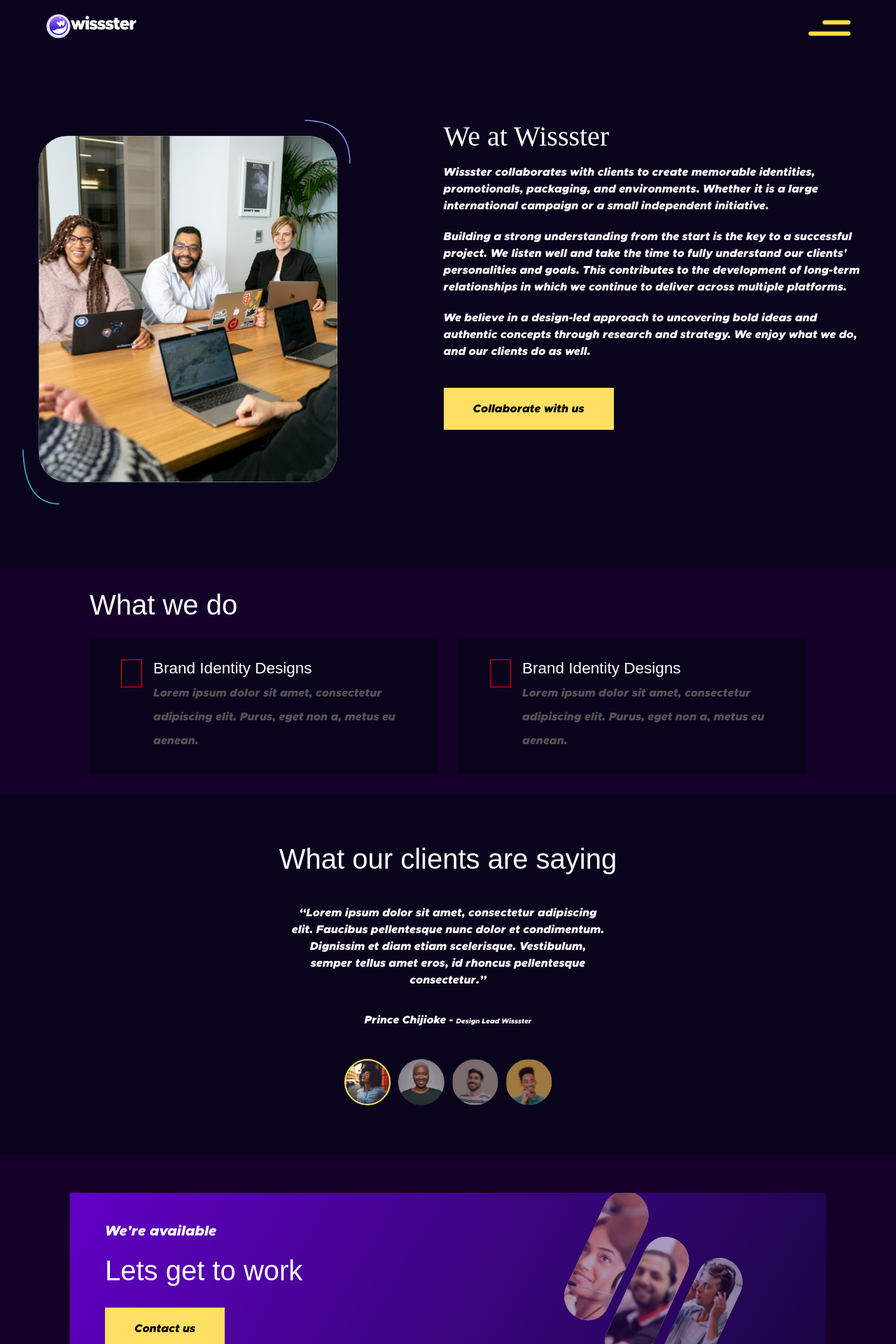
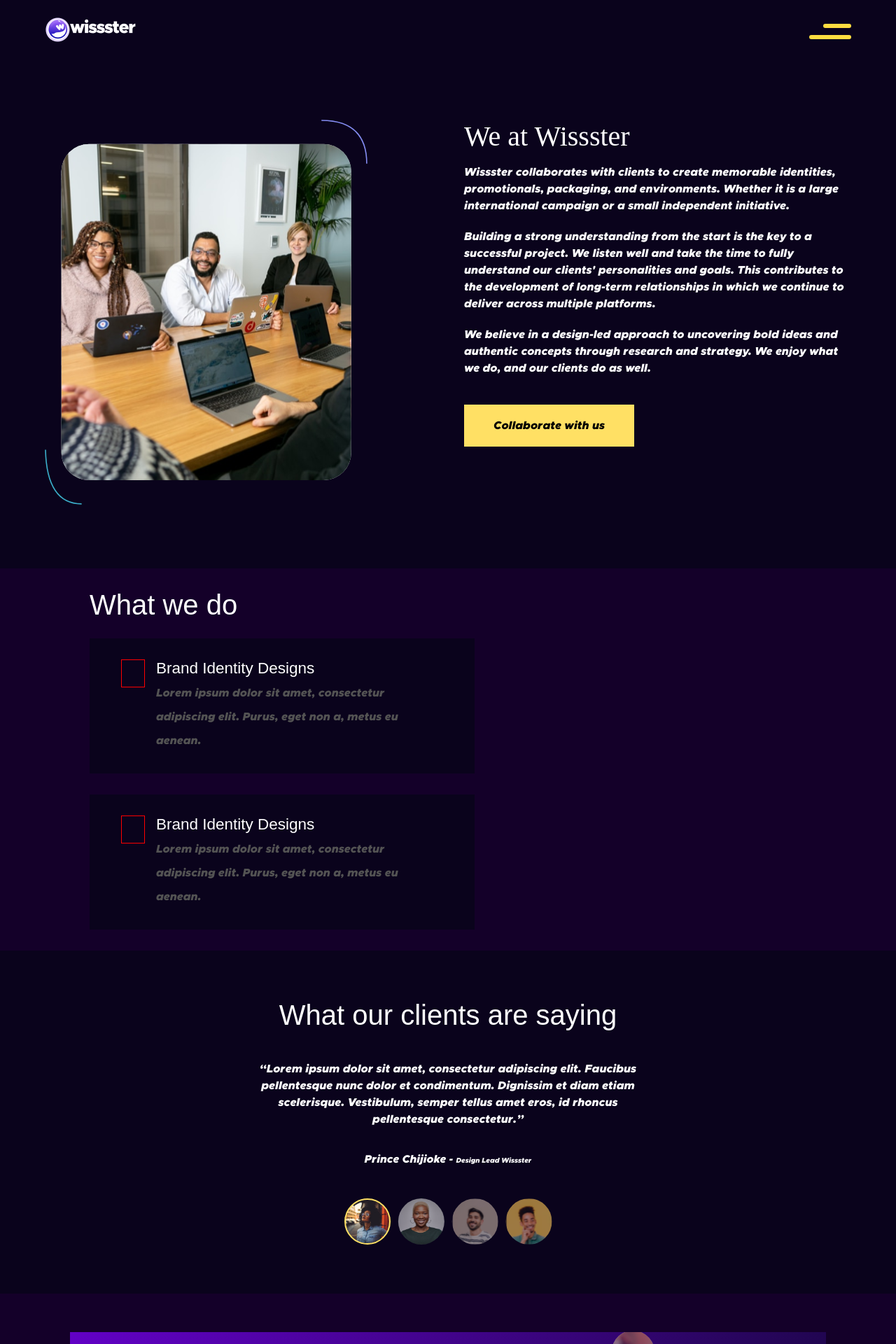
Before and after one commit to tochukwujonah/wissster, a React (Create React App) app: page /about in a window 1280 px wide. Shown: the top 1920 px of the page at 70% size. Built offline with nearby package versions, Linux system fonts and the light colour scheme; a web font is replaced by a local one.

Commit message:
about landing page

```diff
--- a/src/components/aboutUs/style.js
+++ b/src/components/aboutUs/style.js
@@ -8,20 +8,23 @@
 `;
 
 export const InnerContainer = styled.div`
-  width: 100%;
+  width: 90%;
   display: flex;
   flex-direction: row;
-  justify-content: center;
+  justify-content: space-between;
   max-width: 1300px;
 
-  /* align-items: center; */
   padding: 9.1rem 0;
   margin: 0 auto;
+  @media (max-width: 1100px) {
+    flex-direction: column;
+    width: 100%;
+  }
 `;
 
 export const ImageContainer = styled.div`
   height: 550px;
-  width: 47%;
+  width: 40%;
   -webkit-border-before-color: red;
   padding: 23px;
   position: relative;
@@ -29,7 +32,7 @@
   & :nth-child(1) {
     position: absolute;
     top: 0;
-    right: 22%;
+    right: 0%;
   }
 
   & :last-child {
@@ -37,10 +40,19 @@
     bottom: 0;
     left: 0;
   }
+  @media (min-width: 679px) and (max-width: 1100px) {
+    display: none;
+  }
+  @media (max-width: 678px) {
+    width: 90%;
+    height: fit-content;
+    margin: 0 auto;
+  }
 `;
 
 export const TeamImage = styled.img`
-  margin: 0 auto;
+  height: 100%;
+  width: 100%;
 `;
 
 export const TextContainer = styled.div`
@@ -57,10 +69,16 @@
     font-family: "Dela Gothic One", cursive;
     padding-bottom: 16px;
     color: ${colors.white};
+    font-size: clamp(2.5rem, 5vw, 4rem);
   }
   & p {
     color: ${colors.white};
     line-height: 2.4rem;
     padding-bottom: 1rem;
   }
+  @media (max-width: 1100px) {
+    width: 90%;
+    margin: 0 auto;
+    margin-top: 4rem;
+  }
 `;
--- a/src/components/button/style.js
+++ b/src/components/button/style.js
@@ -54,9 +54,9 @@
   }
   @media (max-width: 768px) {
     padding: 10px 15px;
-    font-size: 13px !important;
+    font-size: 15px !important;
     & > span {
-      font-size: 10px !important;
+      font-size: 15px !important;
     }
   }
 `;
--- a/src/components/footer/style.js
+++ b/src/components/footer/style.js
@@ -1,7 +1,6 @@
 import styled from "styled-components";
 import { Link } from "react-router-dom";
-import {colors} from "../../colors"
-
+import { colors } from "../../colors";
 
 export const FooterWrap = styled.footer`
   display: flex;
@@ -15,7 +14,7 @@
   margin: 0 auto;
   background-color: ${colors.secondary};
   @media screen and (max-width: 768px) {
-    width: 90%;
+    width: 100%;
   }
 `;
 
@@ -23,7 +22,6 @@
   display: flex;
   flex-direction: column;
   align-items: center;
-
 `;
 
 export const FooterNav = styled.div`
@@ -34,22 +32,21 @@
   width: 100%;
   padding: 10px;
 
-  & > :nth-child(1){
+  & > :nth-child(1) {
     /* padding-right: 10px; */
     border-right: 2px solid;
   }
 
-  & > :nth-child(2){
+  & > :nth-child(2) {
     border-right: 2px solid;
   }
 
-  & > :nth-child(3){
+  & > :nth-child(3) {
     border-right: 2px solid;
   }
 `;
 
-export const FooterLink = styled.a.attrs({target: '_blank'})`
-
+export const FooterLink = styled.a.attrs({ target: "_blank" })`
   display: flex;
   text-decoration: none;
   padding-right: 10px;
@@ -60,9 +57,8 @@
   cursor: pointer;
   transition: all 0.3s ease-in-out;
   font-family: "Metropolis", sans-serif;
-  font-size: 1.6rem;
+  font-size: clamp(1.3rem, 3vw, 1.6rem);
   font-weight: 600;
-
 
   &:hover {
     color: ${colors.link_hover};
@@ -72,8 +68,7 @@
     color: ${colors.primary};
     transition: all 0.3s ease-in-out;
   }
-
-`
+`;
 
 export const FooterCredit = styled.p`
   padding-top: 30px;
--- a/src/components/letsConnect/index.js
+++ b/src/components/letsConnect/index.js
@@ -1,12 +1,9 @@
-import React from 'react';
-import styled from 'styled-components';
-import { colors } from '../../colors';
-import {
-    swirl,
-    customerService,
- } from '../../assets';
+import React from "react";
+import styled from "styled-components";
+import { colors } from "../../colors";
+import { swirl, customerService } from "../../assets";
 
-import { Button } from '../button';
+import { Button } from "../button";
 
 const LetsConnect = () => {
   return (
@@ -14,42 +11,45 @@
       <LetsWork>
         <h5>We're available</h5>
         <h3>Lets get to work</h3>
-            <Button filled bgColor={colors.yellow} noIcon text={'Contact us'} />
+        <Button filled bgColor={colors.yellow} noIcon text={"Contact us"} />
       </LetsWork>
 
       <img src={customerService} alt="" />
     </Container>
-  )
-}
+  );
+};
 
 const Container = styled.section`
   width: 1080px;
   max-width: 100%;
   padding: 45px 50px;
   background-image: url(${swirl});
-    background: linear-gradient(120.14deg, #6201C6 0%, #180641 100%);
+  background: linear-gradient(120.14deg, #6201c6 0%, #180641 100%);
   display: flex;
   justify-content: space-between;
   margin: 55px auto;
   position: relative;
+  isolation: isolate;
 
-    & > img{
+  & > img {
     position: absolute;
     right: 10%;
     top: 0;
+    z-index: -1;
+    height: 100%;
   }
 `;
 
 const LetsWork = styled.div`
-
-
-    & > h3{
+  & > h3 {
     margin-bottom: 30px;
+    font-size: clamp(2.5rem, 2.5vw, 4rem);
   }
 
-    & > h5{
+  & > h5 {
     margin-bottom: 24px;
+    font-size: clamp(1.7rem, 1.5vw, 2rem);
   }
-  `
+`;
 
-export {LetsConnect}
+export { LetsConnect };
--- a/src/components/navbar/style.css
+++ b/src/components/navbar/style.css
@@ -19,8 +19,10 @@
   align-items: center;
   width: 100%;
   height: 80px;
-  max-width: 1150px;
+  max-width: 1300px;
   margin:0 auto;
+  padding-top: 1rem;
+
 }
 
 
@@ -69,7 +71,7 @@
   transform: translateX(0px);
   width: 40px;
 }
-@media (max-width: 999px) {
+@media (max-width: 1300px) {
   .navbar{
     width: 90%;
     margin: 0 auto;
--- a/src/components/sidenav/index.js
+++ b/src/components/sidenav/index.js
@@ -81,7 +81,7 @@
   width: 65%;
   z-index: 999;
   max-width: 40vw;
-  min-width: ${(props) => (props.isOpen ? "280px" : "0")};
+  min-width: ${(props) => (props.isOpen ? "300px" : "0")};
   background-color: ${colors.yellow};
   width: ${(props) => (props.isOpen ? "65%" : "0")};
   height: ${(props) => props.isOpen && "fit-content"};
@@ -187,6 +187,7 @@
   & > h3 {
     font-size: 3rem;
     font-weight: 500;
+    white-space: nowrap;
   }
   &:hover {
     transition: all 0.3s ease-in-out;
@@ -207,6 +208,9 @@
   align-self: flex-end;
   margin: 0 auto;
   padding: 1rem;
+  @media (max-width: 500px) {
+    width: 80%;
+  }
 `;
 const SocialIcon = styled.div`
   display: flex;
--- a/src/components/testimonials/index.js
+++ b/src/components/testimonials/index.js
@@ -44,12 +44,16 @@
   align-items: center;
   flex-direction: column;
   width: 100%;
-
+  & > h3 {
+    font-size: clamp(2.2rem, 4vw, 4rem);
+    text-align: center;
+  }
   & > p {
     padding: 42px 0 38px 0;
     text-align: center;
     color: ${colors.white};
-    width: 35%;
+    max-width: 550px;
+    width: 90%;
   }
 
   & > h6 {
--- a/src/components/whatWeDo/styled.js
+++ b/src/components/whatWeDo/styled.js
@@ -19,11 +19,12 @@
 `;
 export const ServiceWrap = styled.div`
   display: flex;
+  flex-wrap: wrap;
   width: 100%;
   gap: 3rem;
 `;
 export const ServiceCard = styled.div`
-  max-width: 600px;
+  max-width: 550px;
   width: 100%;
   padding: 3rem 4.5rem;
   background-color: ${colors.secondary};
--- a/src/pages/home/index.js
+++ b/src/pages/home/index.js
@@ -70,6 +70,11 @@
     display: flex;
     justify-content: space-between;
     gap: 1rem;
+    @media (max-width: 1115px) {
+      flex-direction: column;
+      width: 90%;
+      margin: 0 auto;
+    }
     &:last-of-type {
       & > div {
         margin-top: 1.3rem;
```
Lines whose indentation alone changed are shown as unchanged.
